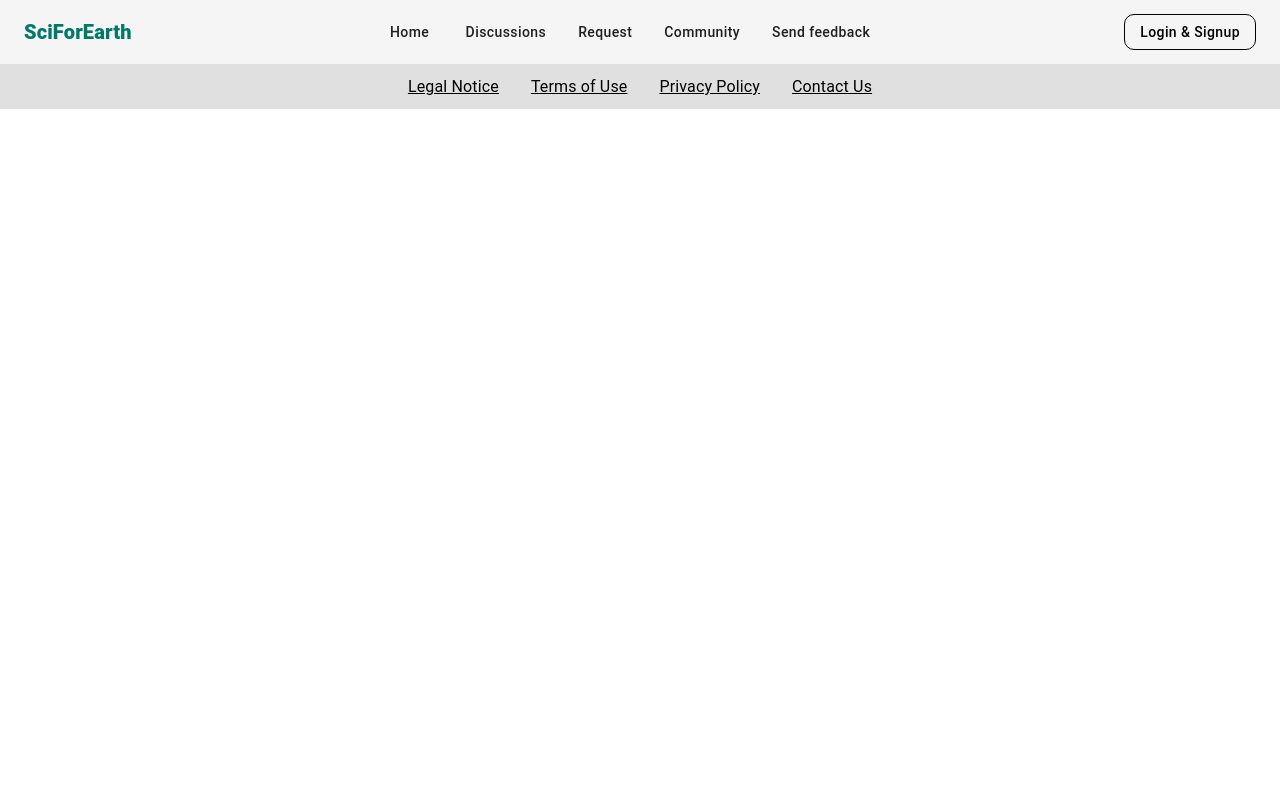
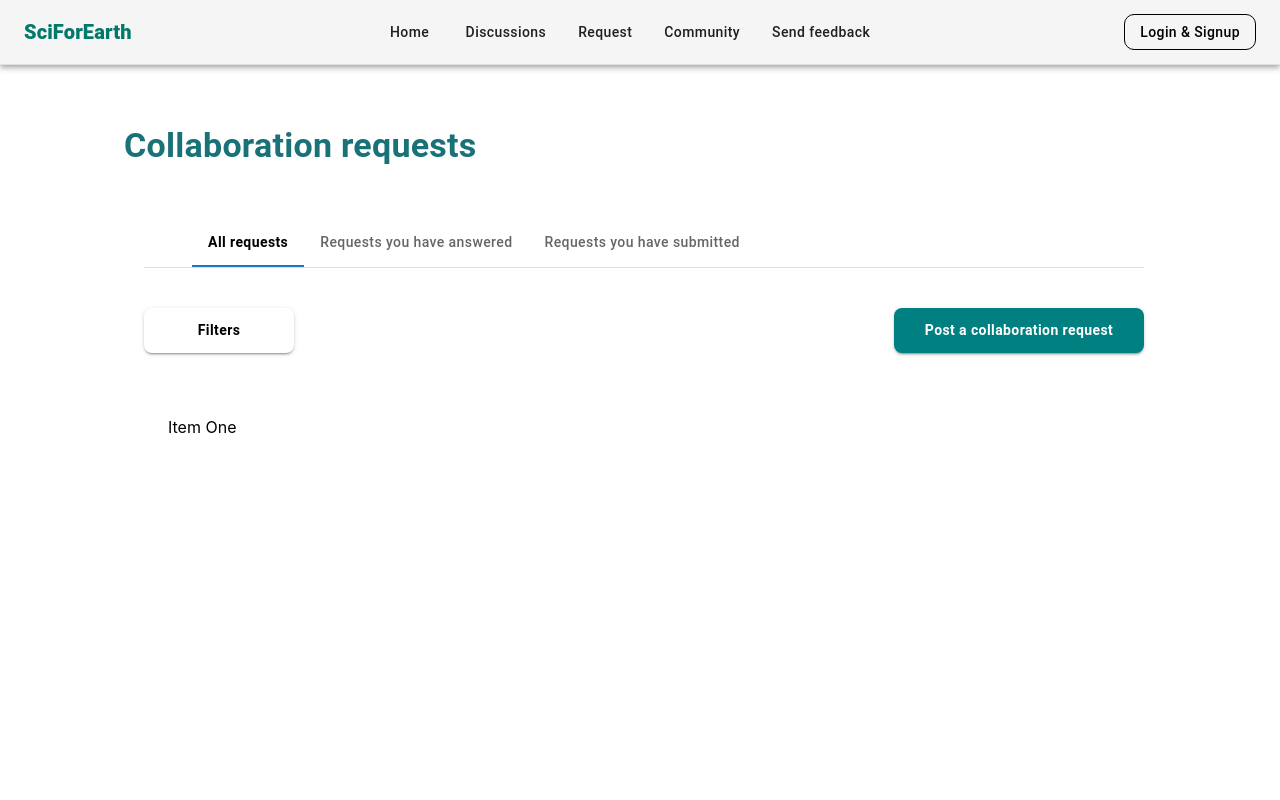
Before and after one commit to Road2genius/SciBlue, a React (Vite) app in the folder web/: page /request/list in a window 1280 px wide. Shown: the top 800 px of the page. Built offline with nearby package versions, Linux system fonts and the light colour scheme.

Commit message:
create request list page and request creation page

```diff
--- a/web/src/App.tsx
+++ b/web/src/App.tsx
@@ -6,22 +6,30 @@ import {
   Routes,
 } from "react-router-dom";
 
-const Navbar: React.LazyExoticComponent<React.FC<{}>> = lazy(
+const Navbar: React.LazyExoticComponent<React.FC<object>> = lazy(
   () => import("./components/Navbar/Navbar")
 );
-const Footer: React.LazyExoticComponent<React.FC<{}>> = lazy(
+const Footer: React.LazyExoticComponent<React.FC<object>> = lazy(
   () => import("./components/LandingPage/Footer/Footer")
 );
-const Home: React.LazyExoticComponent<React.FC<{}>> = lazy(
+const Home: React.LazyExoticComponent<React.FC<object>> = lazy(
   () => import("./pages/Home")
 );
 
-const Login: React.LazyExoticComponent<React.FC<{}>> = lazy(
+const Login: React.LazyExoticComponent<React.FC<object>> = lazy(
   () => import("./pages/Login")
 );
 
-const Signup: React.LazyExoticComponent<React.FC<{}>> = lazy(
+const Signup: React.LazyExoticComponent<React.FC<object>> = lazy(
   () => import("./pages/Signup")
+);
+
+const CreateRequest: React.LazyExoticComponent<React.FC<object>> = lazy(
+  () => import("./pages/CreateRequest")
+);
+
+const RequestsList: React.LazyExoticComponent<React.FC<object>> = lazy(
+  () => import("./pages/RequestsList")
 );
 
 const MainLayout = (): JSX.Element => <Outlet />;
@@ -36,6 +44,8 @@ const App: React.FC = () => {
           <Route index element={<Home />} />
           <Route path="/login" element={<Login />} />
           <Route path="/signup" element={<Signup />} />
+          <Route path="/request/create" element={<CreateRequest />} />
+          <Route path="/request/list" element={<RequestsList />} />
         </Routes>
       </Suspense>
       <Footer />
--- a/web/src/components/Navbar/Navbar.tsx
+++ b/web/src/components/Navbar/Navbar.tsx
@@ -34,7 +34,7 @@ const Navbar: React.FC = () => {
   }[] = [
     { name: "Home", onClick: () => navigate("/") },
     { name: "Discussions", onClick: () => console.log("Discussions") },
-    { name: "Request", onClick: () => console.log("Request") },
+    { name: "Request", onClick: () => navigate("/request/list") },
     { name: "Community", onClick: () => console.log("Community") },
     { name: "Send feedback", onClick: () => console.log("Send feedback") },
   ];
--- /dev/null
+++ b/web/src/components/Tabs/Tabs.tsx
@@ -0,0 +1,152 @@
+import { Box, Tabs, Tab, Button } from "@mui/material";
+import { Link as RouterLink } from "react-router-dom";
+import { makeStyles } from "@mui/styles";
+import React, { SyntheticEvent, useState } from "react";
+
+interface TabPanelProps {
+  children?: React.ReactNode;
+  index: number;
+  value: number;
+}
+
+function CustomTabPanel(props: TabPanelProps) {
+  const { children, value, index, ...other } = props;
+
+  return (
+    <div
+      role="tabpanel"
+      hidden={value !== index}
+      id={`simple-tabpanel-${index}`}
+      aria-labelledby={`simple-tab-${index}`}
+      {...other}
+    >
+      {value === index && <Box sx={{ p: 3 }}>{children}</Box>}
+    </div>
+  );
+}
+
+const TabsComponent: React.FC<{ titles: string[] }> = ({ titles }) => {
+  const classes = useStyles();
+  const [value, setValue] = useState(0);
+
+  const handleChange = (event: SyntheticEvent, newValue: number) => {
+    setValue(newValue);
+  };
+
+  return (
+    <Box className={classes.root}>
+      <Tabs
+        value={value}
+        onChange={handleChange}
+        aria-label="basic tabs example"
+        textColor="inherit"
+        variant="standard"
+        centered
+      >
+        {titles.map((title: string, index: number) => (
+          <Tab
+            key={index}
+            label={title}
+            sx={{
+              fontWeight: 500,
+              color: "black",
+              textTransform: "none",
+
+              "&.Mui-selected": {
+                fontWeight: 700,
+                color: "black",
+              },
+            }}
+          />
+        ))}
+      </Tabs>
+      <Box
+        sx={{
+          mx: "auto",
+          borderBottom: 1,
+          borderColor: "divider",
+          width: {
+            xs: "100%",
+            sm: "600px",
+            md: "800px",
+            lg: "1000px",
+            xl: "1200px",
+          },
+        }}
+      />
+      <Box
+        my={5}
+        display="flex"
+        sx={{
+          width: {
+            xs: "100%",
+            sm: "600px",
+            md: "800px",
+            lg: "1000px",
+            xl: "1200px",
+          },
+        }}
+      >
+        <Button
+          variant="contained"
+          color="primary"
+          sx={{
+            width: "150px",
+            borderRadius: "8px",
+            textTransform: "none",
+            height: "45px",
+            fontWeight: 700,
+            backgroundColor: "#FFFFFF",
+            "&:hover": {
+              backgroundColor: "#006666",
+            },
+            color: "black",
+          }}
+        >
+          Filters
+        </Button>
+        <Button
+          component={RouterLink}
+          to="/request/create"
+          variant="contained"
+          color="primary"
+          sx={{
+            width: "250px",
+            borderRadius: "8px",
+            textTransform: "none",
+            height: "45px",
+            fontWeight: 700,
+            backgroundColor: "#008080",
+            "&:hover": {
+              backgroundColor: "#006666",
+            },
+            ml: "auto",
+          }}
+        >
+          Post a collaboration request
+        </Button>
+      </Box>
+      <CustomTabPanel value={value} index={0}>
+        Item One
+      </CustomTabPanel>
+      <CustomTabPanel value={value} index={1}>
+        Item Two
+      </CustomTabPanel>
+      <CustomTabPanel value={value} index={2}>
+        Item Three
+      </CustomTabPanel>
+    </Box>
+  );
+};
+
+const useStyles = makeStyles({
+  root: {
+    maxWidth: "700px",
+    minHeight: "100vh",
+    display: "flex",
+    flexDirection: "column",
+    padding: "20px",
+  },
+});
+
+export default TabsComponent;
--- /dev/null
+++ b/web/src/pages/CreateRequest.tsx
@@ -0,0 +1,7 @@
+import React from "react";
+
+const CreateRequest: React.FC = () => {
+  return <div>Create request page</div>;
+};
+
+export default CreateRequest;
--- a/web/src/pages/Login.tsx
+++ b/web/src/pages/Login.tsx
@@ -1,4 +1,11 @@
-import { Box, Button, Link, TextField, Typography } from "@mui/material";
+import {
+  Box,
+  Button,
+  Container,
+  Link,
+  TextField,
+  Typography,
+} from "@mui/material";
 import { makeStyles } from "@mui/styles";
 import React, { useState } from "react";
 import { useLogin } from "../hooks/useLogin";
@@ -28,6 +35,7 @@ const LoginPage: React.FC = () => {
   };
 
   return (
+    <Container maxWidth="xl">
       <Box className={classes.root}>
         <Typography variant="h4" fontWeight={700} color="#197278" mb={4}>
           Login
@@ -63,7 +71,12 @@ const LoginPage: React.FC = () => {
             {error}
           </Typography>
         )}
-      <Box display="flex" justifyContent="flex-end" alignItems="center" mt={4}>
+        <Box
+          display="flex"
+          justifyContent="flex-end"
+          alignItems="center"
+          mt={4}
+        >
           <Link href="/signup" color="#197278" fontWeight={700}>
             Sign up
           </Link>
@@ -89,6 +102,7 @@ const LoginPage: React.FC = () => {
           </Button>
         </Box>
       </Box>
+    </Container>
   );
 };
 
--- /dev/null
+++ b/web/src/pages/RequestsList.tsx
@@ -0,0 +1,40 @@
+import { Box, Container, Typography } from "@mui/material";
+import { makeStyles } from "@mui/styles";
+import React from "react";
+import TabsComponent from "../components/Tabs/Tabs";
+
+const RequestsList: React.FC = () => {
+  const classes = useStyles();
+  return (
+    <Container maxWidth="xl">
+      <Box className={classes.root}>
+        <Typography variant="h4" fontWeight={700} color="#197278" mb={4}>
+          Collaboration requests
+        </Typography>
+        <Box>
+          <TabsComponent
+            titles={[
+              "All requests",
+              "Requests you have answered",
+              "Requests you have submitted",
+            ]}
+          />
+        </Box>
+      </Box>
+    </Container>
+  );
+};
+
+export default RequestsList;
+
+const useStyles = makeStyles({
+  root: {
+    marginTop: "40px",
+    marginLeft: "80px",
+    maxWidth: "700px",
+    minHeight: "100vh",
+    display: "flex",
+    flexDirection: "column",
+    padding: "20px",
+  },
+});
--- a/web/src/pages/Signup.tsx
+++ b/web/src/pages/Signup.tsx
@@ -1,14 +1,15 @@
+import React from "react";
 import {
   Avatar,
   Box,
   Button,
   Chip,
+  Container,
   Divider,
   Grid,
   Typography,
 } from "@mui/material";
 import { makeStyles } from "@mui/styles";
-import React from "react";
 import {
   CollaborationDuration,
   FieldsProfessionalActivity,
@@ -39,7 +40,7 @@ const Signup: React.FC = () => {
   const skillsOrTechnicalProperties = getSkillsOrTechnicalProperties(user);
 
   return (
-    <>
+    <Container maxWidth="xl">
       <Box className={classes.root}>
         <Typography variant="h4" fontWeight={700} color="#197278">
           Sign up
@@ -399,7 +400,7 @@ const Signup: React.FC = () => {
           Validate
         </Button>
       </Box>
-    </>
+    </Container>
   );
 };
 
--- /dev/null
+++ b/web/src/utils/utils.ts
@@ -0,0 +1,3 @@
+export const capitalizeFirstLetter = (string: string) => {
+  return string.charAt(0).toUpperCase() + string.slice(1).toLowerCase();
+};
```
Lines whose indentation alone changed are shown as unchanged.
